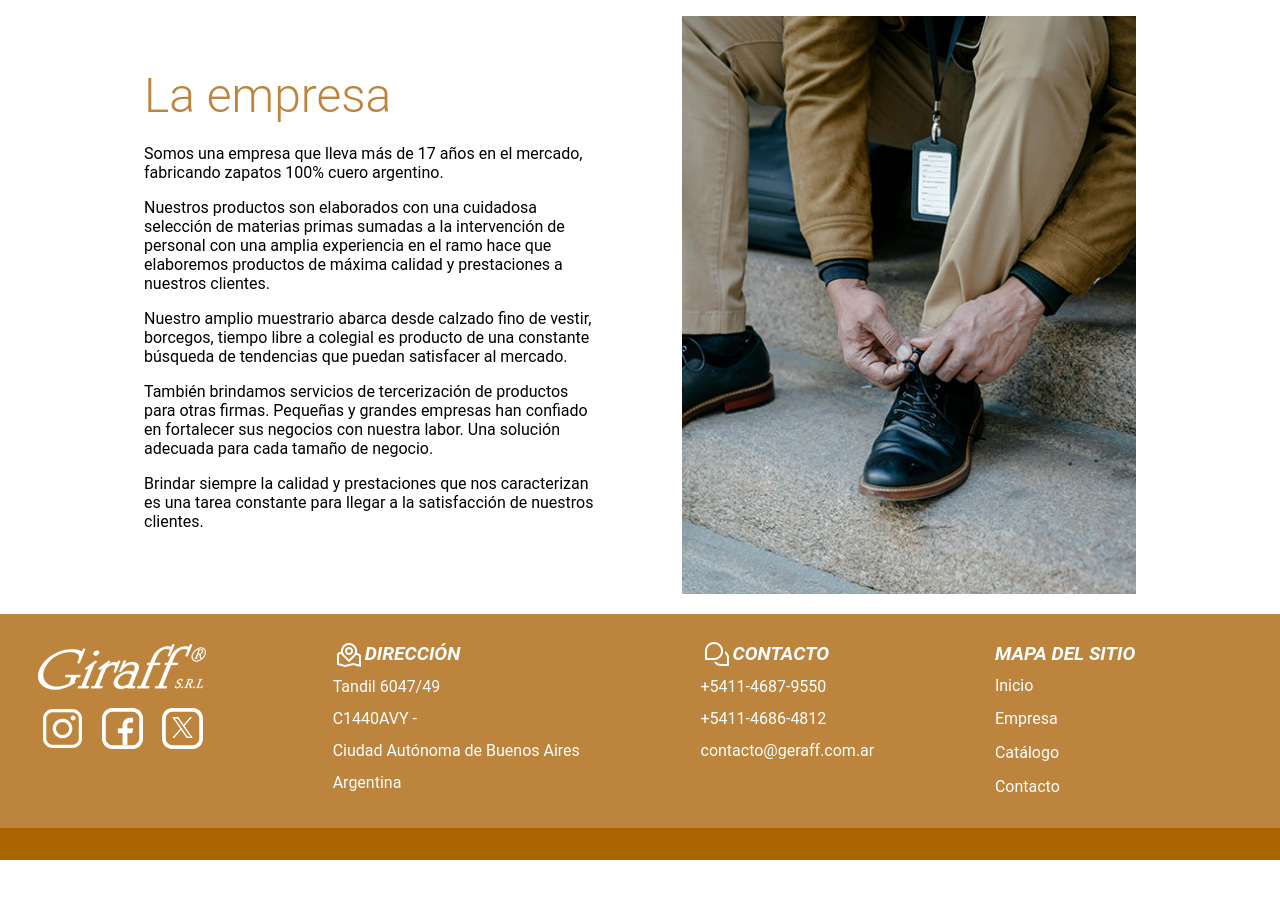
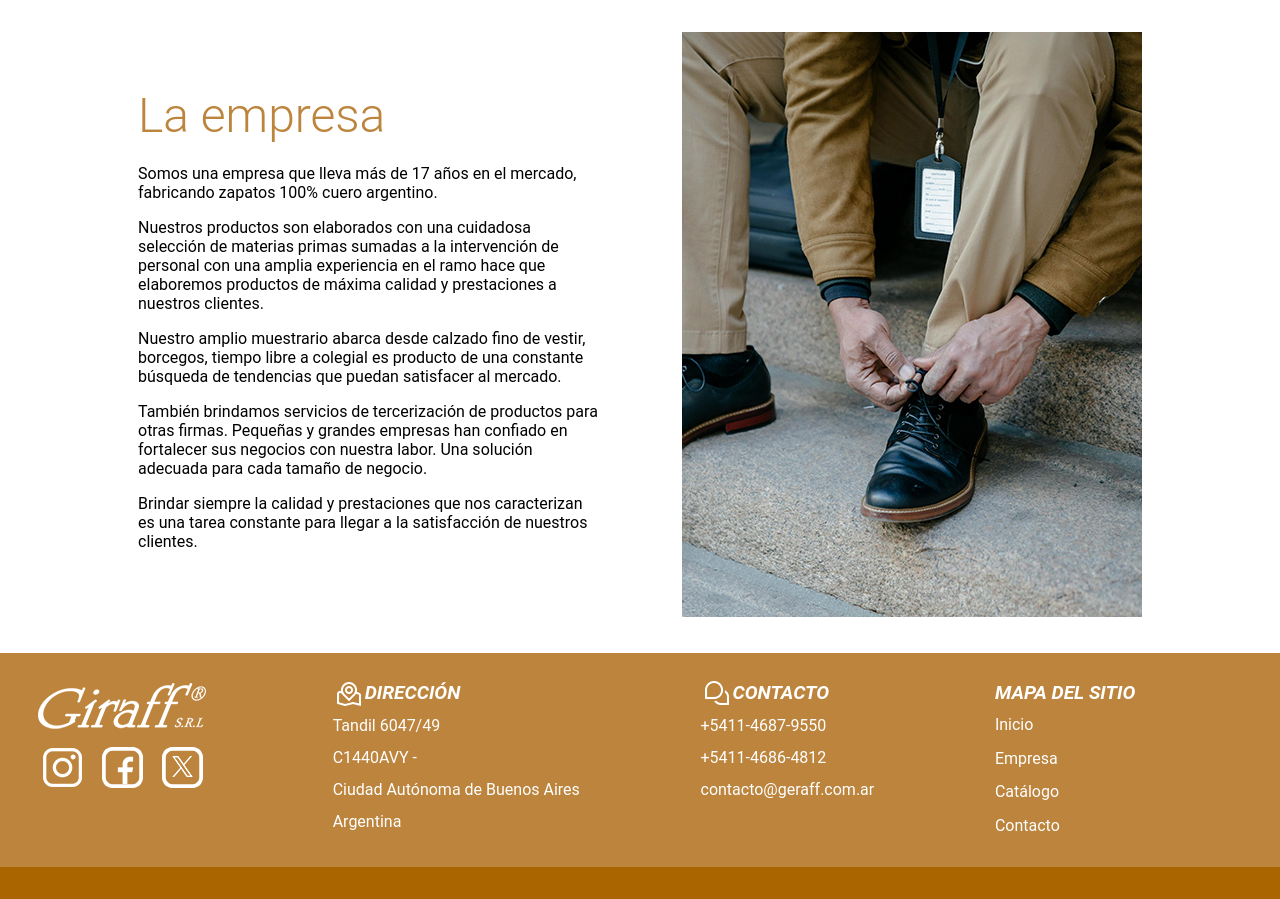
Before and after one commit to GeoIfran/giraff-sitio, a PHP site: page /empresa.html in a window 1280 px wide. Shown: the part 151-1050 px from the top of the page. Before the commit the page ends 1011 px from the top, so only its background shows below. Run offline with PHP 8.4, Linux system fonts and the light colour scheme.

Commit message:
cambios css

```diff
--- a/contacto.css
+++ b/contacto.css
@@ -2,8 +2,8 @@
     margin: auto;
     display: grid;
     grid-template-columns: auto auto;
-    width: 80%;
-    padding: 2em 1em;
+    padding: 1em 2em;
+    max-width: 1100px;
 }
 
 .contacto h3 {
--- a/laempresa.css
+++ b/laempresa.css
@@ -1,7 +1,8 @@
 /* Posicionamiento */
 .la_empresa {
     margin: auto;
-    max-width: 80%;
+    padding: 1em 2em;
+    max-width: 1100px;
     display: grid;
     grid-template-columns: 1fr 1fr;
     grid-template-rows: 1fr;
```
